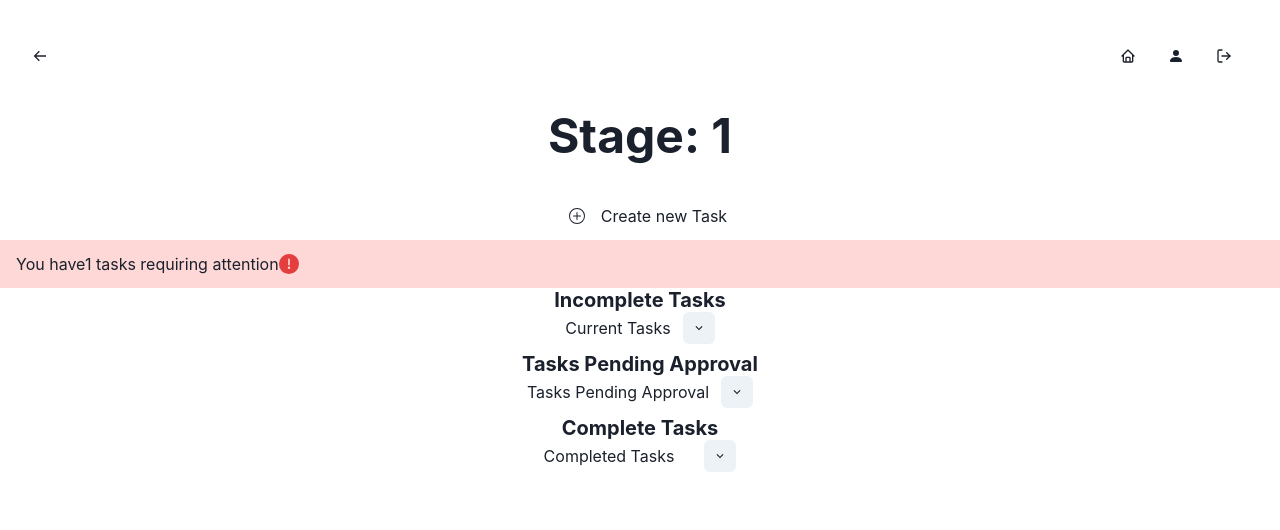
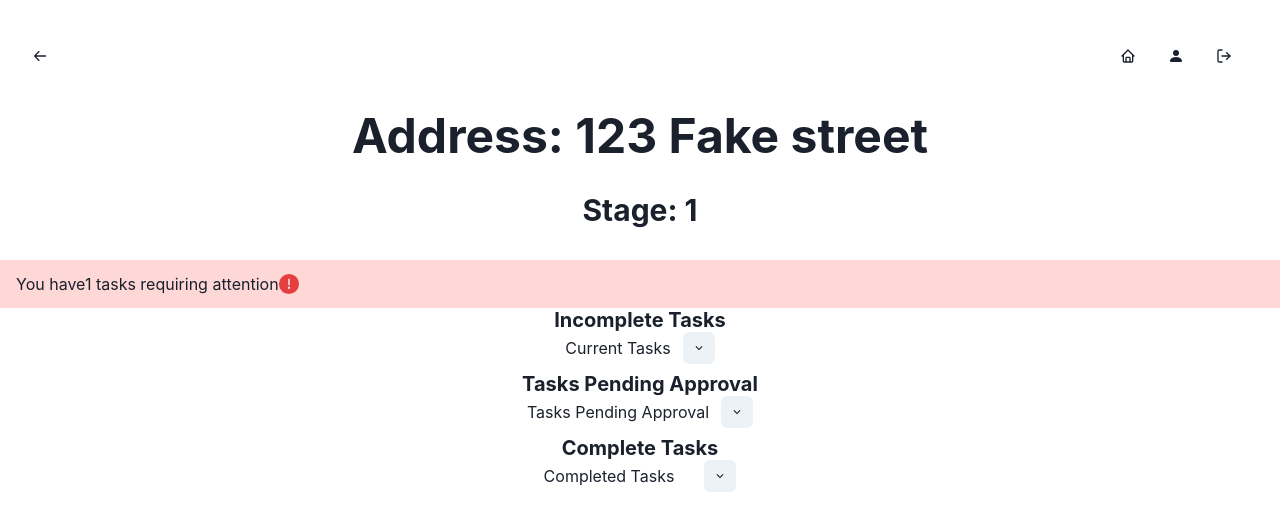
Before and after one commit to QuentinHS/full-stack-app-coder-academy, a React (Vite) app in the folder client/: page /tradieTask in a window 1280 px wide. Shown: the top 530 px of the page. Built offline with nearby package versions, Linux system fonts and the light colour scheme.

Commit message:
Added the project address as the heading for tradieTask page

```diff
--- a/client/src/components/TradieTask.jsx
+++ b/client/src/components/TradieTask.jsx
@@ -6,6 +6,7 @@ import CurrentTasksList from "./CurrentTasksList";
 import PastTasksList from "./PastTasksList";
 import TasksApprovalList from "./TasksApprovalList";
 
+const projectAddress = [{address: "123 Fake street"}]
 const stageNum = [{stage: [1, 2, 3, 4, 5, 6]}]
 const stageInfo = [{incompleteTask: []}, {completeTask: []}]
 const currentUserRole = "PM"
@@ -15,21 +16,21 @@ const TradieTask = () => {
     return(
         <div>
             <Center mb="2rem">
-                <Heading size='2xl'>Stage: {stageNum[0].stage[0]}</Heading>
+                <Heading size='2xl'>Address: {projectAddress[0].address}</Heading>
+            </Center>
+            <Center mb="2rem">
+                <Heading size='lg'>Stage: {stageNum[0].stage[0]}</Heading>
             </Center>
             {currentUserRole === 'PM' &&
                 <>
-                {/* Matbe keep this for tradie as a redo task thing */}
-                    <Center>
-                            <Icon m="1rem" as={BsPlusCircle} />
-                            <Link to="/">  Create new Task </Link>
-                    </Center>
+
 
                     <Center>
                         {/* <TasksToApprove tasksList={needApproval}/> */}
                     </Center>
                 </>
             }
+            {/* Matbe keep this for tradie as a redo task thing */}
             <Center>
                 <Alert status='error'>
                     <AlertDescription>You have
```
